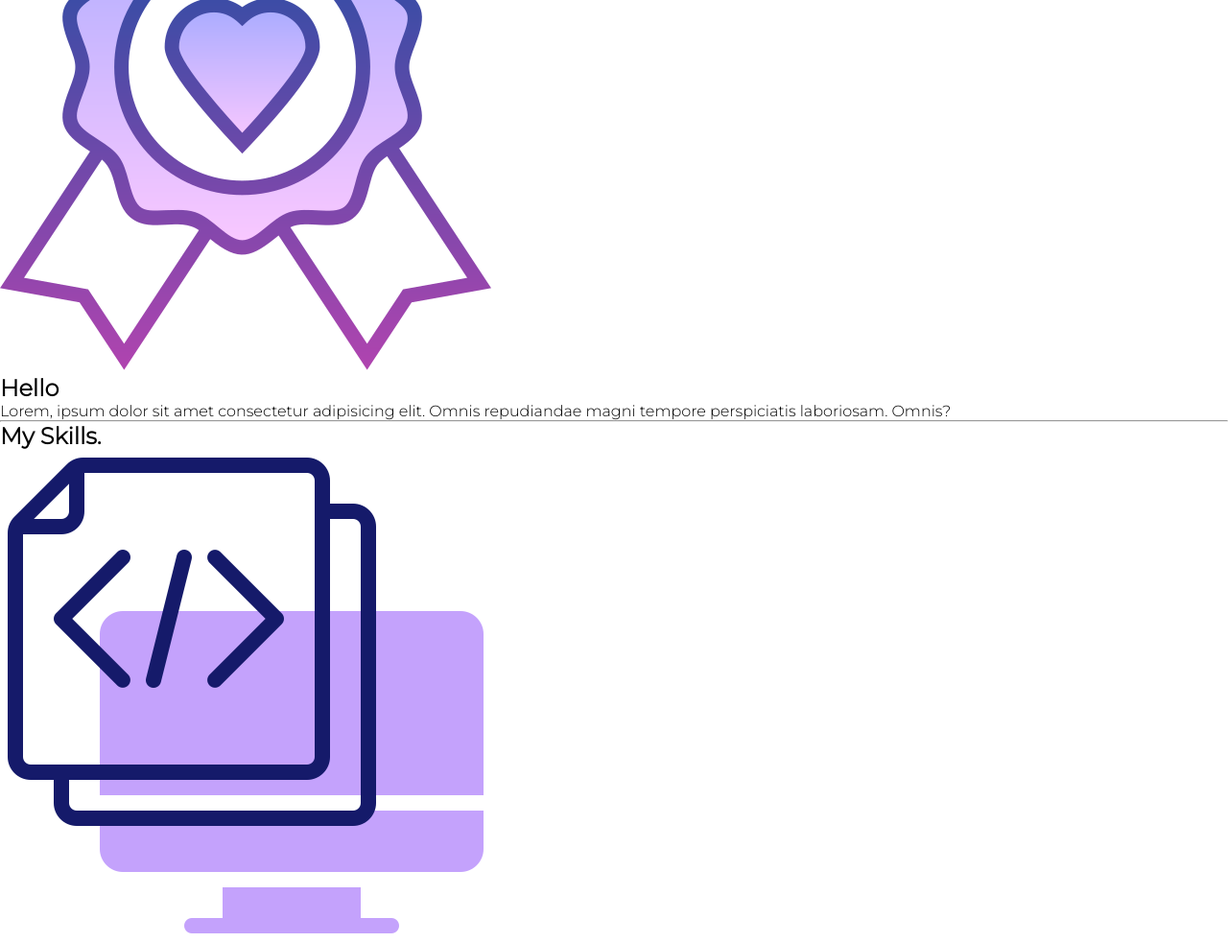
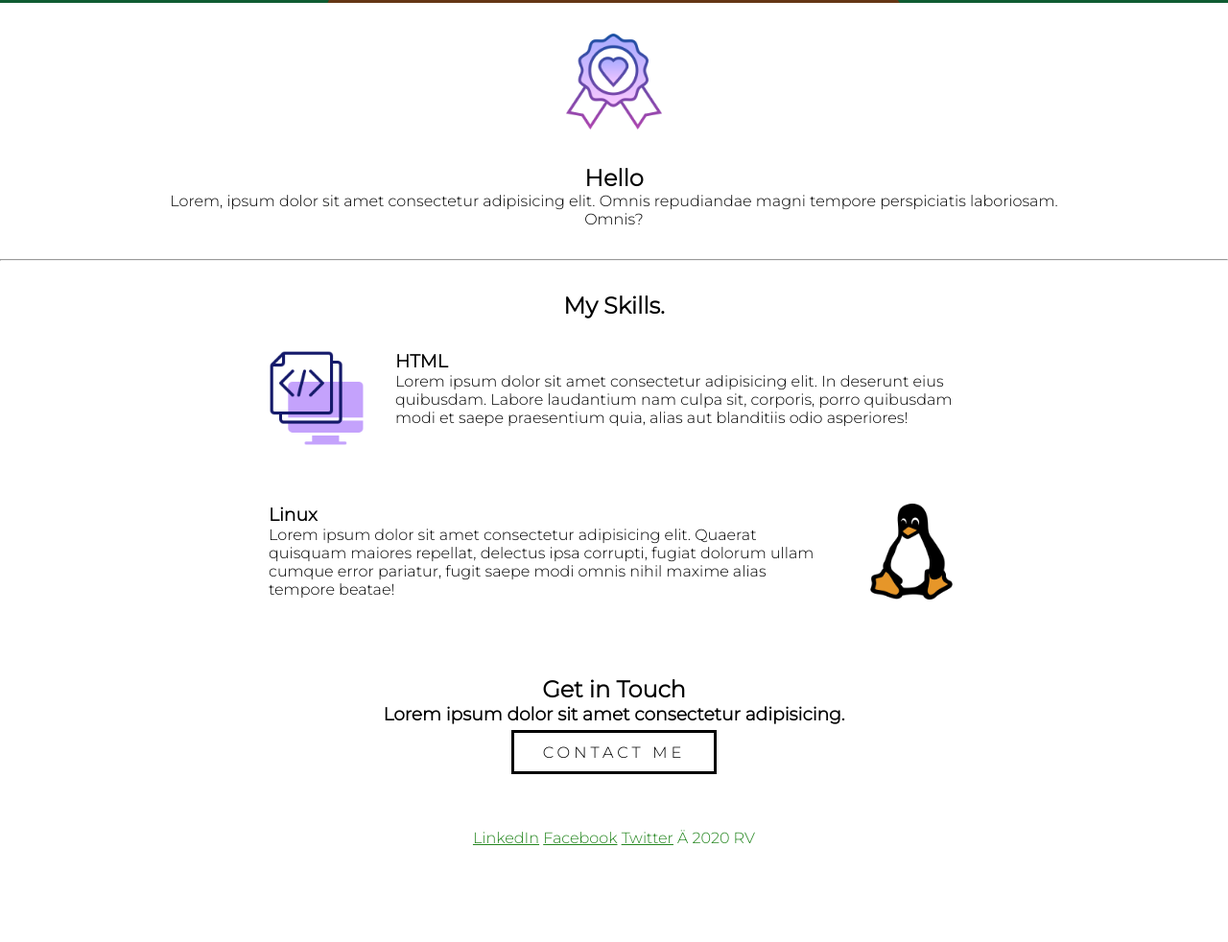
Before and after one commit to WolfMaster211/CSS-MyPortfolio, a plain HTML site: page index.html in a window 1280 px wide. Shown: the part 597-1579 px from the top of the page at 96% size. After the commit the page ends 1525 px from the top, so only its background shows below. Drawn offline with Linux system fonts and the light colour scheme; a web font is replaced by a local one.

Commit message:
Initial commit

```diff
--- a/css/style.css
+++ b/css/style.css
@@ -1,8 +1,179 @@
 * {
     margin: 0;
     padding: 0;
+    box-sizing: border-box;
+}
+
+:root {
+    --background-color: rgb(15, 92, 50);
 }
 
 body {
     font-family: 'Montserrat', sans-serif;
 }
+
+.top-container {
+    background-color: var(--background-color);
+    height: 600px;
+}
+
+.cloud-wrapper {
+    height: 600px;
+    width: 600px;
+    margin: 0 auto;
+    text-align: center;
+    position: relative;
+    color: white;
+}
+
+.mountain {
+    position: absolute;
+    bottom: 0;
+    left: 0;
+}
+
+span {
+    text-decoration: underline;
+}
+
+.middle-container {
+    width: 75%;
+    margin: 0 auto;
+    text-align: center;
+    padding-bottom: 2rem;
+}
+
+.profile img {
+    width: 100px;
+    padding: 2rem 0;
+}
+
+.skills {
+    width: 75%;
+    margin: 0 auto;
+    padding: 2rem 0 2rem 0;
+}
+
+.skills-row {
+    width: 75%;
+    margin: 2rem auto 5rem auto;
+}
+
+
+
+.skills img {
+    width: 100px;
+}
+
+.skills-image1 {
+    float: left;
+    margin-right: 2rem;
+}
+
+.skills-image2 {
+    float: right;
+    margin-left: 2rem;
+}
+
+.contact-me {
+    width: 75%;
+    margin: 0 auto;
+    text-align: center;
+}
+
+.bottom-container {
+    background-color: var(--background-clor);
+    height: 10vh;
+    text-align: center;
+    color: wheat;
+    padding-top: 1rem;
+}
+
+.bottom-container a {
+    display: inline-flex;
+    justify-content: center;
+    align-items: center;
+    color: #24861f;
+    transition: 0.6s;
+}
+
+.bottom-container a:hover {
+    background-color: #24861f;
+    color: #ffffff;
+    padding: 4px;
+    border-radius: 60%;
+}
+
+.skills-header {
+    text-align: center;
+}
+
+.cloud1 {
+    position: absolute;
+    top: 7%;
+    left: 70%;
+    animation: cloud1 4.5s infinite;
+}
+
+.cloud2 {
+    position: absolute;
+    top: 20%;
+    left: 3%;
+    animation: cloud2 4.5s infinite;
+}
+
+.cloud3 {
+    position: absolute;
+    top: 30%;
+    left: 45%;
+    animation: cloud3 4.5s infinite;
+}
+
+@keyframes cloud1 {
+    0% {left: 70%; top: 7%;}
+    20% {left: 60%; top: 11%;}
+    45% {left: 67%; top: 14%;}
+    73% {left: 68%; top: 9%;}
+    100% {left: 70%; top: 7%;}
+}
+
+@keyframes cloud2 {
+    0% {left: 3%; top: 20%;}
+    24% {left: 7%; top: 30%;}
+    51% {left: 14%; top: 16%;}
+    78% {left: 10%; top: 12%;}
+    100% {left: 3%; top: 20%;}
+}
+
+@keyframes cloud3 {
+    0% {left: 45%; top: 30%;}
+    30% {left: 50%; top: 25%;}
+    55% {left: 60%; top: 29%;}
+    72% {left: 58%; top: 35%;}
+    100% {left: 45%; top: 30%;}
+}
+
+.btn {
+    display: inline-block;
+    position: relative;
+    color: #000000;
+    text-decoration: none;
+    text-align: center;
+    padding: 10px 30px;
+    margin: 5px 0;
+    font-size: 1.27vw;
+    transition: 0.5s;
+    letter-spacing: 4px;
+    text-transform: uppercase;
+    overflow: hidden;
+    border: 3px;
+    border-color: black;
+    border-style: solid;
+    animation: btn 4s;
+    transition-property: transform;
+    transition-duration: 3s;
+}
+
+.btn:hover {
+    transform: rotateY(200deg);
+}
--- a/index.html
+++ b/index.html
@@ -23,7 +23,6 @@
     <div class="middle-container">
         <div class="profile">
                 <img src="img/badge.png" alt="">
-            <img src="" alt="">
             <h2>Hello</h2>
             <p>Lorem, ipsum dolor sit amet consectetur adipisicing elit. Omnis repudiandae magni tempore perspiciatis laboriosam. Omnis?</p>
         </div>
@@ -32,7 +31,7 @@
     <hr>
 
     <div class="skills">
-        <h2>My Skills.</h2>
+        <h2 class="skills-header">My Skills.</h2>
         <div class="skills-row">
             <img src="img/html.png" alt="" class="skills-image1">
             <h3>HTML</h3>
@@ -46,7 +45,7 @@
         </div>
 
         <div class="contact-me">
-                <h2>get In Touch</h2>
+                <h2>Get in Touch</h2>
                 <h3>Lorem ipsum dolor sit amet consectetur adipisicing.</h3>
                 <a href="#" class="btn">Contact Me</a>
         </div>
```
